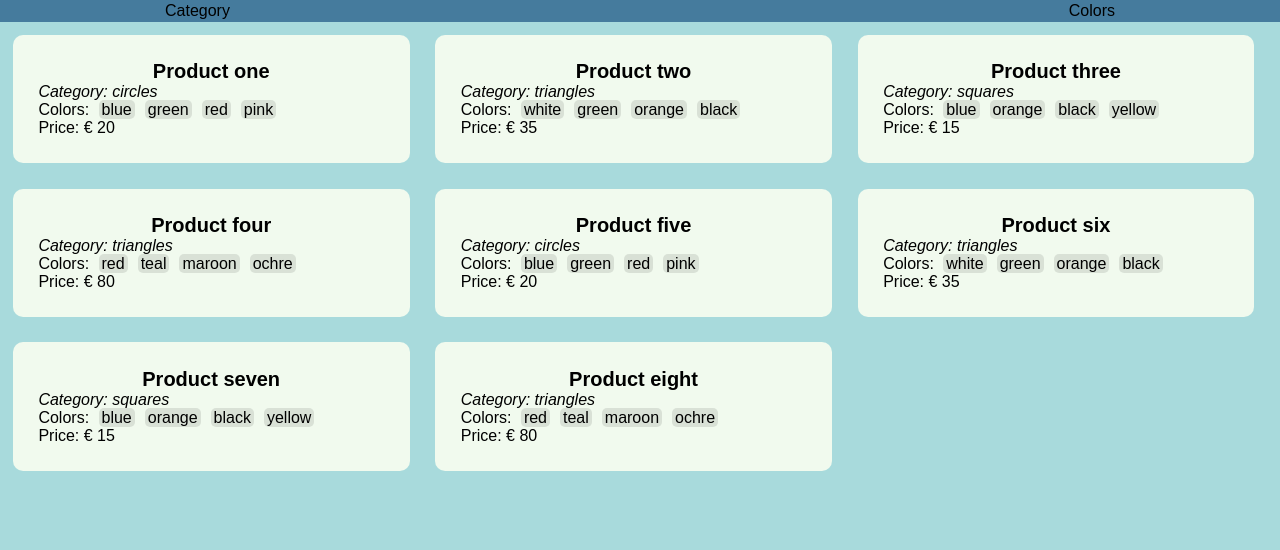
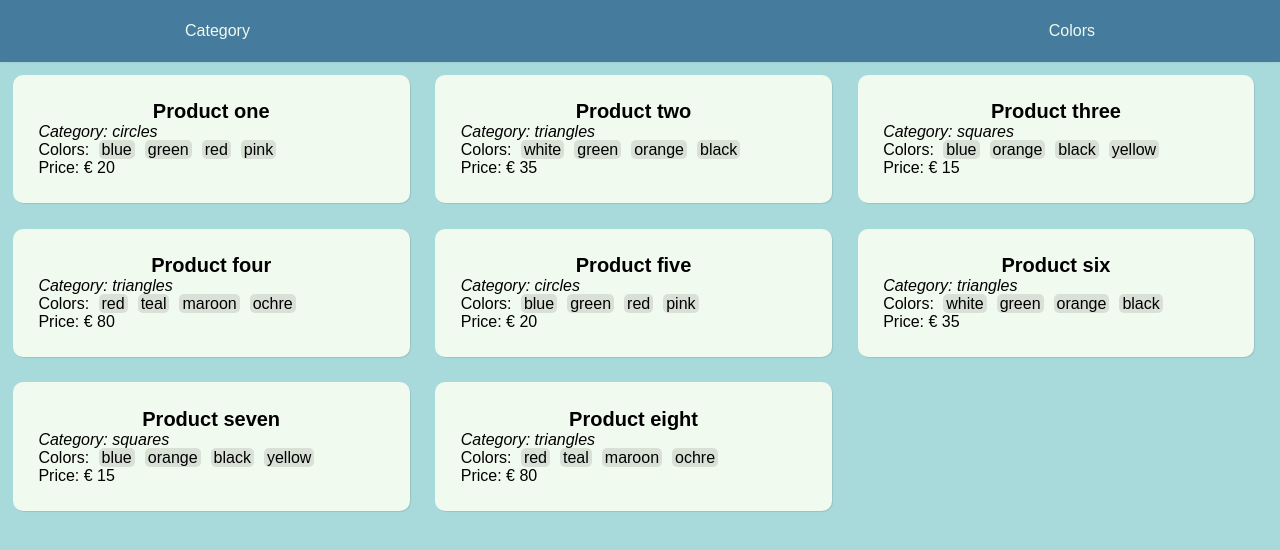
Before and after one commit to lukaszsobek/product-listing-page, a React (Create React App) app: page / in a window 1280 px wide. Shown: the top 550 px of the page. Built offline with nearby package versions, Linux system fonts and the light colour scheme.

Commit message:
Adds more styling to dropdowns

```diff
--- a/package.json
+++ b/package.json
@@ -2,6 +2,7 @@
   "name": "product-listing-page",
   "version": "0.1.0",
   "private": true,
+  "homepage" : "http://www.lukaszsobek.com/repo/product-listing-page",
   "dependencies": {
     "react": "^16.2.0",
     "react-dom": "^16.2.0",
--- a/src/components/AppHeader/CategoryModal.js
+++ b/src/components/AppHeader/CategoryModal.js
@@ -29,7 +29,11 @@ class CategoryModal extends Component {
     render() {
         const { data, isOpen, updatePage, toggleModal } = this.props;
         return (
-            <div className="modal--category">
+            <div className={
+                    isOpen
+                    ? "modal--category modal--category--open"
+                    : "modal--category"
+                }>
                 <div
                     className="modal--category__title"
                     onClick={toggleModal}
--- a/src/components/AppHeader/ColorModal.js
+++ b/src/components/AppHeader/ColorModal.js
@@ -29,7 +29,11 @@ class ColorModal extends Component {
     render() {
         const { data, isOpen, updatePage, toggleModal } = this.props;
         return (
-            <div className="modal--color">
+            <div className={
+                isOpen
+                ? "modal--color modal--color--open"
+                : "modal--color"
+            }>
                 <div
                     className="modal--color__title"
                     onClick={toggleModal}
--- a/src/styles/App.css
+++ b/src/styles/App.css
@@ -11,6 +11,7 @@ body {
   --lblue: rgba(168, 218, 220, 1);
   --mblue: rgba(69, 123, 157, 1);
   --dblue: rgba(29, 53, 87, 1);
+  --shade: rgba(0,0,0,0.1);
 
   box-sizing: border-box;
   margin: 0;
@@ -27,6 +28,7 @@ body {
 header {
   background: var(--mblue);
   padding: 2rem;
+  box-shadow: 0 0 3px var(--shade);
 }
 
 
@@ -45,17 +47,34 @@ header {
 .modal--color {
   user-select: none;
   cursor: pointer;
+  position: relative;
+}
+
+.modal--category--open,
+.modal--color--open {
+  background: var(--dblue);
+}
+
+.modal--category__title,
+.modal--color__title {
+  padding: 20px;
+  color: var(--white);
 }
 
 .modal--category__data,
 .modal--color__data {
-  margin-left: -20px;
+  width: 100%;
   position: absolute;
   z-index: 999;
   background: var(--dblue);
   color: var(--white);
-  padding: 20px;
+}
 
+.modal--category__data div,
+.modal--color__data div {
+  border-bottom: 1px solid var(--shade);
+  padding: 10px;
+  text-align: center;
 }
 
 
@@ -79,6 +98,7 @@ not to have to count the % explicitly
   border-radius: 10px;
   background-color: var(--white);
   overflow: hidden;
+  box-shadow: 1px 1px 1px var(--shade);
 }
 
 @media (max-width: 900px) {
@@ -97,17 +117,10 @@ not to have to count the % explicitly
 .product-list__item__category {
   font-style: italic;
 }
-.product-list__item__colors {
-
-}
 
 .product-list__item__colors__name {
   margin: 0 5px;
   padding: 1px 3px;
   border-radius: 5px;
-  background: rgba(0,0,0,0.1);
+  background: var(--shade);
 }
-
-.product-list__item__price {
-
-}
```
Also changed, not shown: 1 other file (tests, documents, lock files or other folders).
